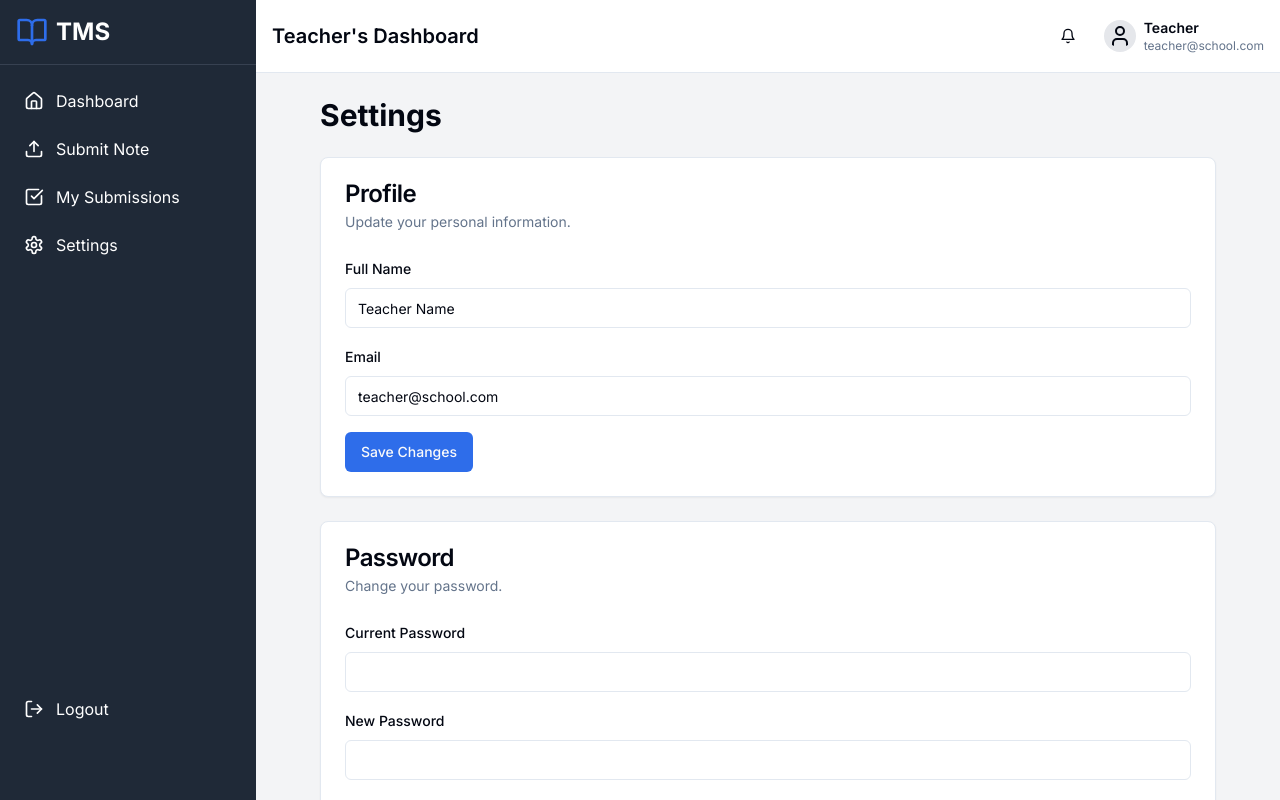
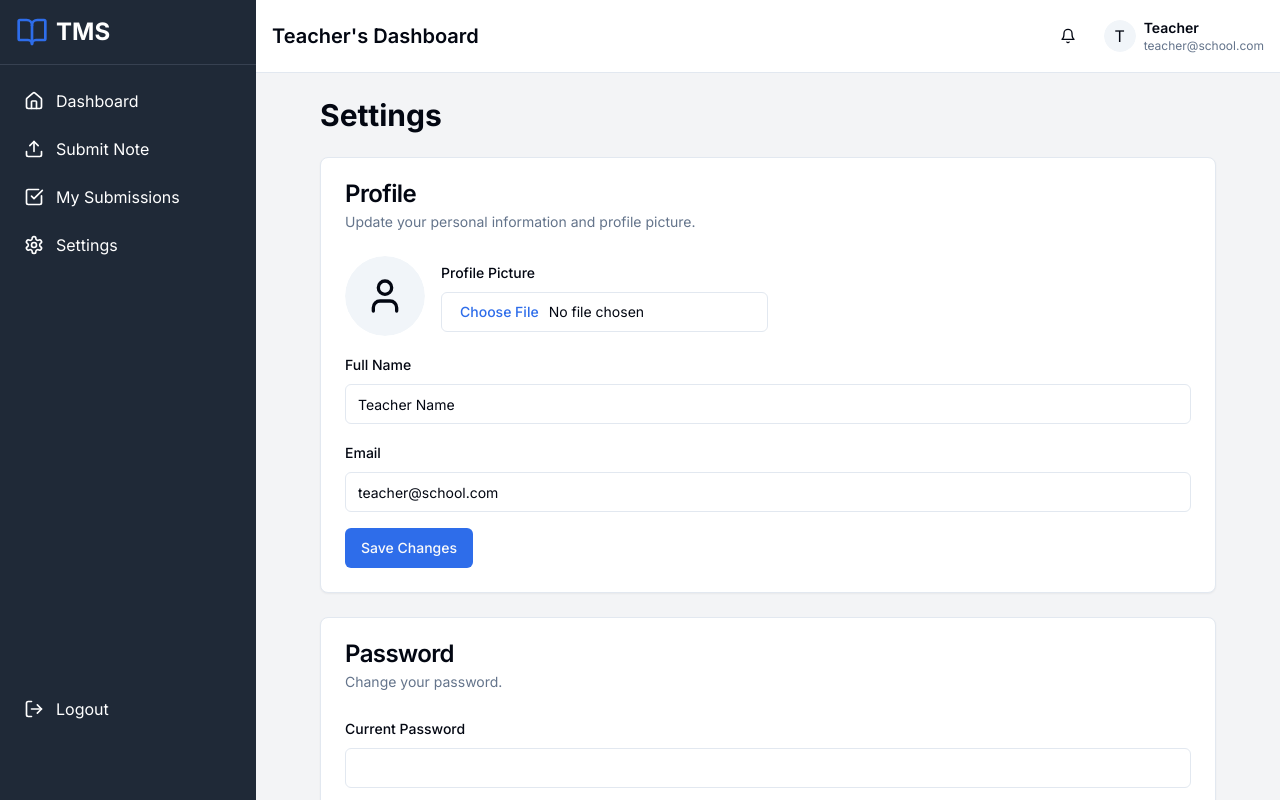
Before and after one commit to anklet1/teach-track-academy, a React (Vite) app: page /settings in a window 1280 px wide. Built offline with nearby package versions, Linux system fonts and the light colour scheme.

Commit message:
feat: Add profile picture upload
Adds functionality for users to upload and display a profile picture in the settings and header sections.

```diff
--- a/src/components/layout/Header.tsx
+++ b/src/components/layout/Header.tsx
@@ -3,6 +3,7 @@ import { useEffect, useState } from 'react';
 import { Bell, User, Menu } from 'lucide-react';
 import { Button } from '@/components/ui/button';
 import { useLocation } from 'react-router-dom';
+import { Avatar, AvatarImage, AvatarFallback } from "@/components/ui/avatar";
 
 const Header = ({ onMenuClick }: { onMenuClick: () => void }) => {
   const location = useLocation();
@@ -10,15 +11,18 @@ const Header = ({ onMenuClick }: { onMenuClick: () => void }) => {
   const role = searchParams.get('role') || 'teacher';
   const [userName, setUserName] = useState('');
   const [userEmail, setUserEmail] = useState('');
+  const [profilePic, setProfilePic] = useState('');
 
   useEffect(() => {
     const updateProfileData = () => {
       if (role === 'admin') {
         setUserName('Head Teacher');
         setUserEmail('admin@school.com');
+        setProfilePic('');
       } else {
         setUserName(localStorage.getItem('teacherName') || 'Teacher');
         setUserEmail(localStorage.getItem('teacherEmail') || 'teacher@school.com');
+        setProfilePic(localStorage.getItem('profilePic') || '');
       }
     };
 
@@ -44,7 +48,12 @@ const Header = ({ onMenuClick }: { onMenuClick: () => void }) => {
           <Bell className="h-5 w-5" />
         </Button>
         <div className="flex items-center gap-2">
-            <User className="h-8 w-8 rounded-full bg-gray-200 p-1" />
+            <Avatar className="h-8 w-8">
+              <AvatarImage src={profilePic} alt={userName} />
+              <AvatarFallback>
+                {userName ? userName.split(' ').filter(n => n).map(n => n[0]).join('').toUpperCase() : <User className="h-4 w-4" />}
+              </AvatarFallback>
+            </Avatar>
             <div>
               <p className="font-semibold text-sm capitalize">{userName}</p>
               <p className="text-xs text-muted-foreground">{userEmail}</p>
--- a/src/pages/Settings.tsx
+++ b/src/pages/Settings.tsx
@@ -7,6 +7,8 @@ import { Button } from "@/components/ui/button";
 import { Switch } from "@/components/ui/switch";
 import { Badge } from "@/components/ui/badge";
 import { toast } from "sonner";
+import { Avatar, AvatarImage, AvatarFallback } from "@/components/ui/avatar";
+import { User } from 'lucide-react';
 
 const Settings = () => {
   const [subjects, setSubjects] = useState(['Mathematics', 'English Language', 'Integrated Science', 'Social Studies', 'R.M.E']);
@@ -16,6 +18,19 @@ const Settings = () => {
   const [confirmPassword, setConfirmPassword] = useState('');
   const [name, setName] = useState(localStorage.getItem('teacherName') || 'Teacher Name');
   const [email, setEmail] = useState(localStorage.getItem('teacherEmail') || 'teacher@school.com');
+  const [profilePic, setProfilePic] = useState(localStorage.getItem('profilePic') || '');
+
+  const handleImageChange = (e: React.ChangeEvent<HTMLInputElement>) => {
+    if (e.target.files && e.target.files[0]) {
+      const reader = new FileReader();
+      reader.onload = (event) => {
+        if (event.target && typeof event.target.result === 'string') {
+          setProfilePic(event.target.result);
+        }
+      };
+      reader.readAsDataURL(e.target.files[0]);
+    }
+  };
 
   const handleAddSubject = () => {
     const trimmedSubject = newSubject.trim();
@@ -35,6 +50,7 @@ const Settings = () => {
   const handleSaveChanges = () => {
     localStorage.setItem('teacherName', name);
     localStorage.setItem('teacherEmail', email);
+    localStorage.setItem('profilePic', profilePic);
     window.dispatchEvent(new Event("profileUpdated"));
     toast.success("Profile updated successfully!");
   };
@@ -61,9 +77,21 @@ const Settings = () => {
         <Card>
           <CardHeader>
             <CardTitle>Profile</CardTitle>
-            <CardDescription>Update your personal information.</CardDescription>
+            <CardDescription>Update your personal information and profile picture.</CardDescription>
           </CardHeader>
           <CardContent className="space-y-4">
+             <div className="flex items-center gap-4">
+              <Avatar className="h-20 w-20">
+                <AvatarImage src={profilePic} alt={name} />
+                <AvatarFallback>
+                  <User className="h-10 w-10" />
+                </AvatarFallback>
+              </Avatar>
+              <div className="space-y-2">
+                <Label htmlFor="profile-picture">Profile Picture</Label>
+                <Input id="profile-picture" type="file" accept="image/*" onChange={handleImageChange} className="file:text-primary" />
+              </div>
+            </div>
             <div className="space-y-2">
               <Label htmlFor="name">Full Name</Label>
               <Input id="name" value={name} onChange={(e) => setName(e.target.value)} />
```
